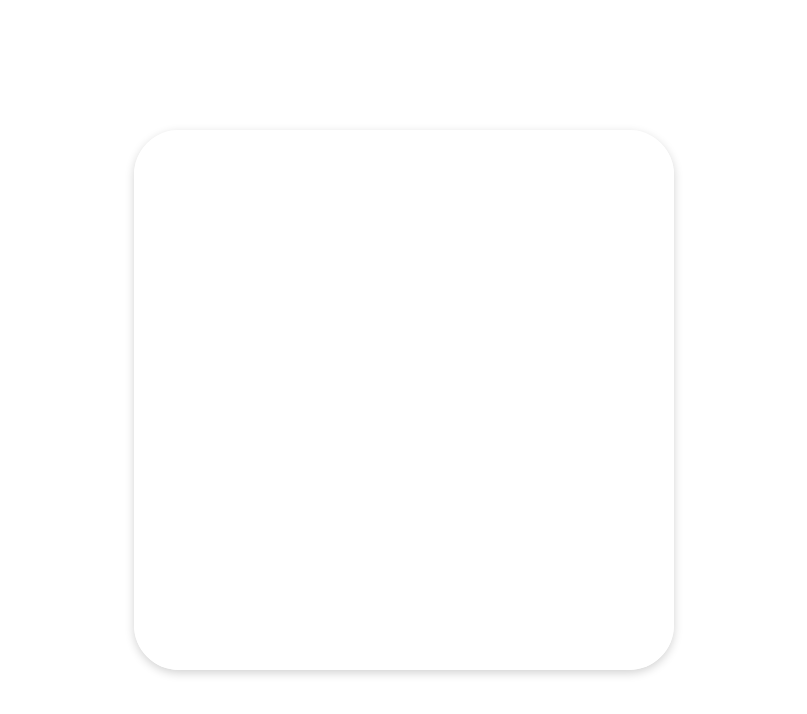
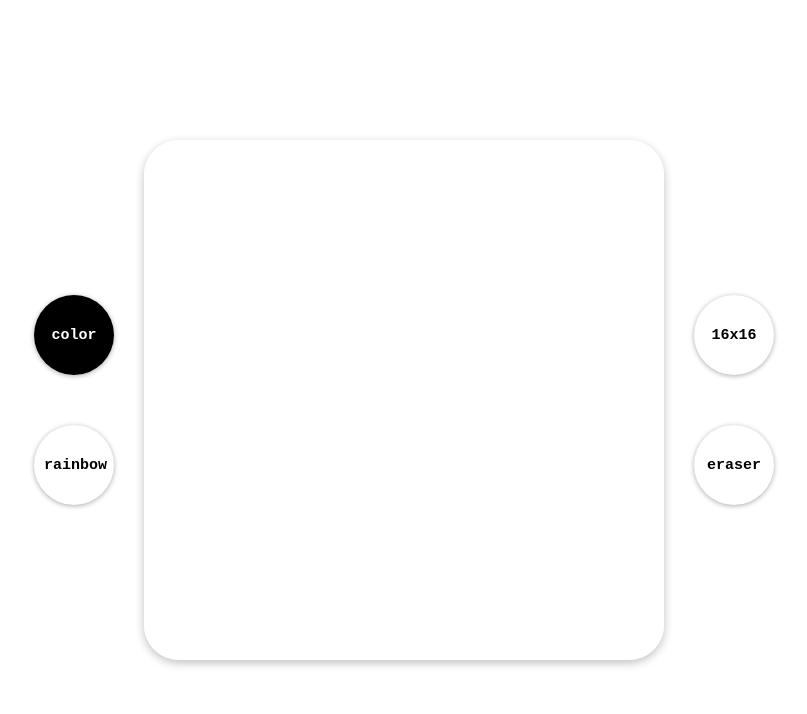
Before and after one commit to anaseig/pixel_sketch, a plain HTML site: page index.html in a window 1280 px wide. Shown: the whole page, without its empty margins (236-1043 px from the left). Drawn offline with Linux system fonts and the light colour scheme.

Commit message:
v1.3 - improved UI

```diff
--- a/index.html
+++ b/index.html
@@ -10,8 +10,22 @@
 
     <body>
 
-        <div id="mainContainer">
-            <div id="container" class="container">
+        <div class="container">
+
+            <!--COLOR-SELECT, RAINBOW-->
+            <div class="leftDiv">
+                <button id="colorSelectButton" class="button">color</button>
+                <button id="rainbowButton" class="button">rainbow</button>
+            </div>
+
+            <!--CANVAS-->
+            <div id="canvas" class="canvas">
+            </div>
+
+            <!--RESOLUTION, ERASER-->
+            <div class="rightDiv">
+                <button id="resolutionChangeButton" class="button">16x16</button>
+                <button id="eraserButton" class="button">eraser</button>
             </div>
         </div>
 
--- a/main.js
+++ b/main.js
@@ -1,24 +1,123 @@
-let container = document.getElementById("container");
+let colorArrays = ["black", "rebeccapurple", "dodgerblue", "limegreen", "orange", "crimson"];
+let canvas = document.getElementById("canvas");
 
-function resolution(x, y) {
-    for (let j = 1; j <= y; j++) {
+
+//RESOLUTION LOGIC
+function resolutionSquare(x) {
+
+    for (let j = 1; j <= x; j++) {
         for (let i = 1; i <= x; i++) {
             let pixels = document.createElement("div");
             pixels.className = "pixel";
+            pixels.id = "pixel";
 
-            container.appendChild(pixels);
+            canvas.appendChild(pixels);
         }
     }
+
+    //DIFFERENT CANVAS SIZE ON DIFFERENT RESOLUTIONS
+    if (x == 16) {
+        let pixels = document.getElementsByClassName("pixel");
+        pixels.width = "15px";
+        pixels.height = "15px";
+        canvas.style.width = "520px";
+        canvas.style.height = "520px";
+        canvas.style.minWidth = "520px";
+        canvas.style.minHeight = "520px";
+
+    } else if (x == 32) {
+
+        /*let pixels = document.getElementsByClassName("pixel");
+        canvas.style.width = "520px";
+        canvas.style.height = "520px";
+        pixels.width = "15px";
+        pixels.height = "15px";
+        canvas.appendChild(pixels);*/
+    }
+
 }
 
-resolution(16, 16);
+resolutionSquare(16);
+
+
+
+let paintColor = "black";
 
 //DRAWING LOGIC
-let canvas = document.getElementById("container");
-
 canvas.addEventListener("mouseover", function(e) {
 
-    let pixels = document.getElementsByClassName("pixel");
-    e.target.style.backgroundColor = "black";
+    e.target.style.backgroundColor = paintColor;
     canvas.style.backgroundColor = "white";
+
+
+    /*//CLICK TO ERASE THE COLOR
+    if (canvas.addEventListener("click", function(e){
+        e.target.style.backgroundColor = "white";
+    }));*/
+
 });
+
+
+
+//COLOR
+let colorButton = document.getElementById("colorSelectButton");
+let i = 0;
+
+colorButton.addEventListener("click", function(e){
+    i++;
+
+    if (i >= colorArrays.length) {
+        i = 0;
+    }
+
+    let colorSelection = colorArrays[i];
+    paintColor = colorSelection;
+    colorButton.style.background = colorSelection;
+    colorButton.style.color = "white";
+
+    eraserButton.style.background = "white";
+    eraserButton.style.color = "black";
+    rainbowButton.style.background = "white";
+    rainbowButton.style.border = "none";
+    rainbowButton.innerHTML = "rainbow";
+    rainbowButton.style.color = "black";
+});
+
+
+
+//ERASER BUTTON
+let eraserButton = document.getElementById("eraserButton");
+
+eraserButton.addEventListener("click", function(e){
+    paintColor = "white";
+    //eraserButton.style.border = "10px solid black"
+    eraserButton.style.background = "rgb(255, 67, 67)";
+    eraserButton.style.color = "white";
+
+    colorButton.style.background = "white";
+    colorButton.style.color = "black";
+    rainbowButton.style.background = "white";
+    rainbowButton.style.border = "none";
+    rainbowButton.innerHTML = "rainbow";
+    rainbowButton.style.color = "black";
+});
+
+
+
+//RAINBOW BUTTON
+let rainbowButton = document.getElementById("rainbowButton");
+
+rainbowButton.addEventListener("click", function(e){
+
+    let rainbowMode = 1;
+
+    rainbowButton.style.cssText = "background: linear-gradient(90deg, rgba(255, 0, 0, 1) 0%,rgba(255, 154, 0, 1) 10%,rgba(208, 222, 33, 1) 20%,rgba(79, 220, 74, 1) 30%,rgba(63, 218, 216, 1) 40%,rgba(47, 201, 226, 1) 50%,rgba(28, 127, 238, 1) 60%,rgba(95, 21, 242, 1) 70%,rgba(186, 12, 248, 1) 80%,rgba(251, 7, 217, 1) 90%,rgba(255, 0, 0, 1) 100%);";
+    rainbowButton.style.border = "10px solid black"
+    rainbowButton.innerHTML = "";
+
+    paintColor = colorArrays[Math.floor(Math.random() * colorArrays.length)];
+    colorButton.style.background = "white";
+    colorButton.style.color = "black";
+    eraserButton.style.background = "white";
+    eraserButton.style.color = "black";
+});
--- a/styles.css
+++ b/styles.css
@@ -2,6 +2,8 @@
     margin: 0;
     padding: 0;
     box-sizing: border-box;
+    font-family: 'Courier New', Courier, monospace;
+    font-weight: bold;
 }
 
 body, html {
@@ -10,48 +12,79 @@ body, html {
     background-color: rgb(255, 255, 255);
 }
 
-#mainContainer {
+.container {
     width: 100%;
     height: 100%;
     display: flex;
     justify-content: center;
     align-items: center;
-    min-width: 600px;
+    gap: 30px;
+}
+.leftDiv, .rightDiv {
+    display: flex;
+    flex-direction: column;
+    gap: 50px;
 }
 
-#container {
+
+/*CANVAS*/
+#canvas {
     display: flex;
     justify-content: center;
     align-items: center;
     flex-wrap: wrap;
 
-    border: 30px solid white;
-    border-radius: 45px;
-    box-shadow: 0px 3px 10px rgb(210, 210, 210);
-
-    max-width: 540px;
-    min-width: 540px;
-    height: 540px;
-    min-height: 540px;
+    border: 20px solid white;
+    border-radius: 35px;
+    box-shadow: 0px 3px 10px rgb(192, 192, 192);
 }
 
 
-/*PIXEL DESIGN*/
+/*PIXEL*/
 .pixel {
     width: 30px;
     height: 30px;
     background-color: white;
+    transition: 0.1s;
+}
+.pixel:first-child {
+    border-radius: 20px 0px 0px 0px;
+}
+.pixel:nth-child(16) {
+    border-radius: 0px 20px 0px 0px;
+}
+.pixel:nth-child(241) {
+    border-radius: 0px 0px 0px 20px;
+}
+.pixel:last-child {
+    border-radius: 0px 0px 20px 0px;
+}
+
+
+/*BUTTONS*/
+.button {
+    width: 80px;
+    height: 80px;
+    padding: 10px;
+    background-color: white;
+    font-size: 15px;
+    box-shadow: 0px 1px 5px rgb(171, 171, 171);
+    border: none;
+    border-radius: 100%;
     transition: 0.2s;
 }
-.pixel:first-child {
-    border-radius: 25px 0px 0px 0px;
+#colorSelectButton {
+    background: black;
+    color: white;
 }
-.pixel:nth-child(16) {
-    border-radius: 0px 25px 0px 0px;
+#eraserButton {
+    display: flex;
+    justify-content: center;
+    align-items: center;
 }
-.pixel:nth-child(241) {
-    border-radius: 0px 0px 0px 25px;
+#rainbowButton {
 }
-.pixel:last-child {
-    border-radius: 0px 0px 25px 0px;
+.button:hover {
+    box-shadow: 0px 3px 5px rgb(129, 129, 129);
+    transition: 0.2s;
 }
```
